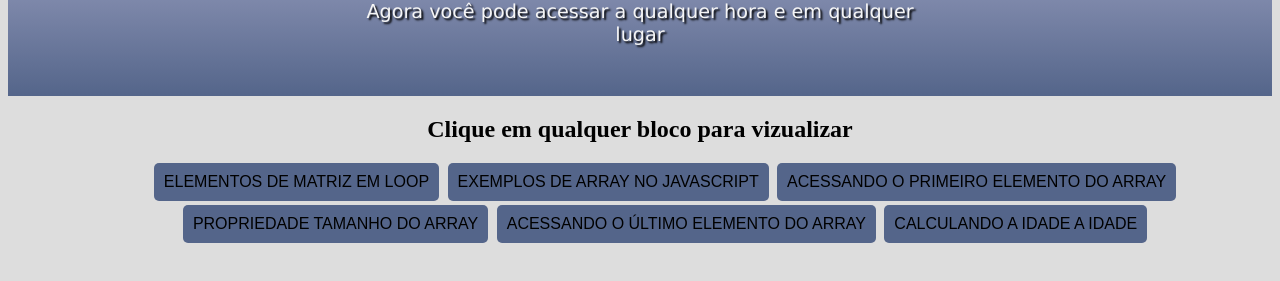
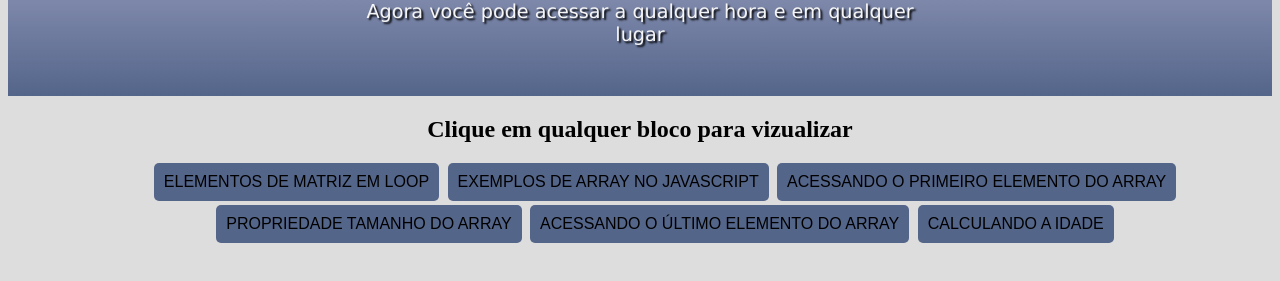
Before and after one commit to FahSouza13/Aulas-de-back-end-Prof-Renne, a plain HTML site: page paginainicial.html in a window 1280 px wide. Shown: the part 155-436 px from the top of the page. Drawn offline with Linux system fonts and the light colour scheme; a web font is replaced by a local one.

Commit message:
initial commit

```diff
--- a/paginainicial.html
+++ b/paginainicial.html
@@ -22,7 +22,7 @@
             <li><a href="prim-elem-matriz/index.html" target="_blank">Acessando o primeiro elemento do array</a></li>
             <li><a href="tamanho-array/index.html" target="_blank">Propriedade tamanho do array</a></li>
             <li><a href="ultimo-elem-matriz/index.html" target="_blank">Acessando o último elemento do array</a></li>
-            <li><a href="teste/index.html" target="_blank">Calculando a idade a idade</a></li>
+            <li><a href="teste/index.html" target="_blank">Calculando a idade</a></li>
         </ul>
     </nav>
 
```
